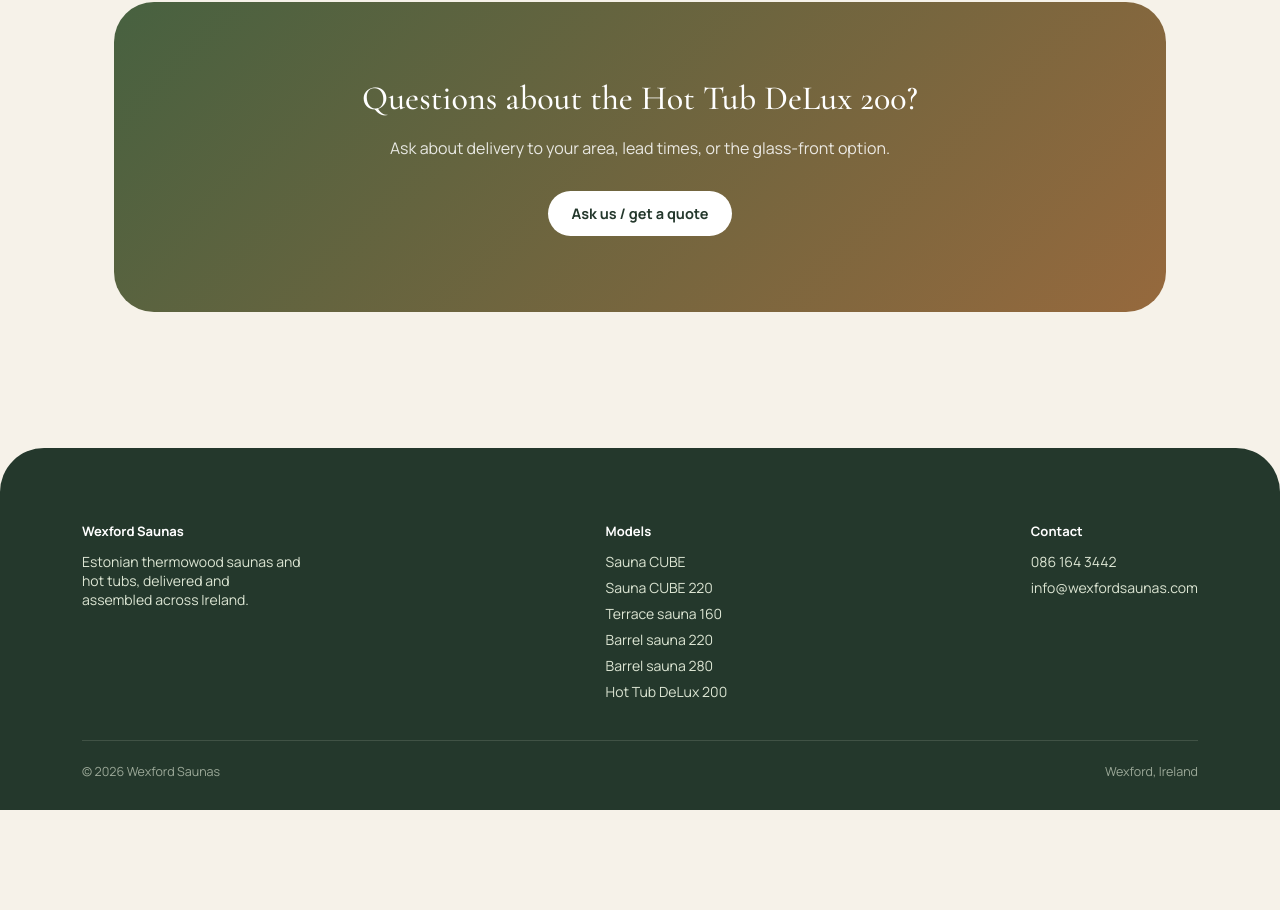
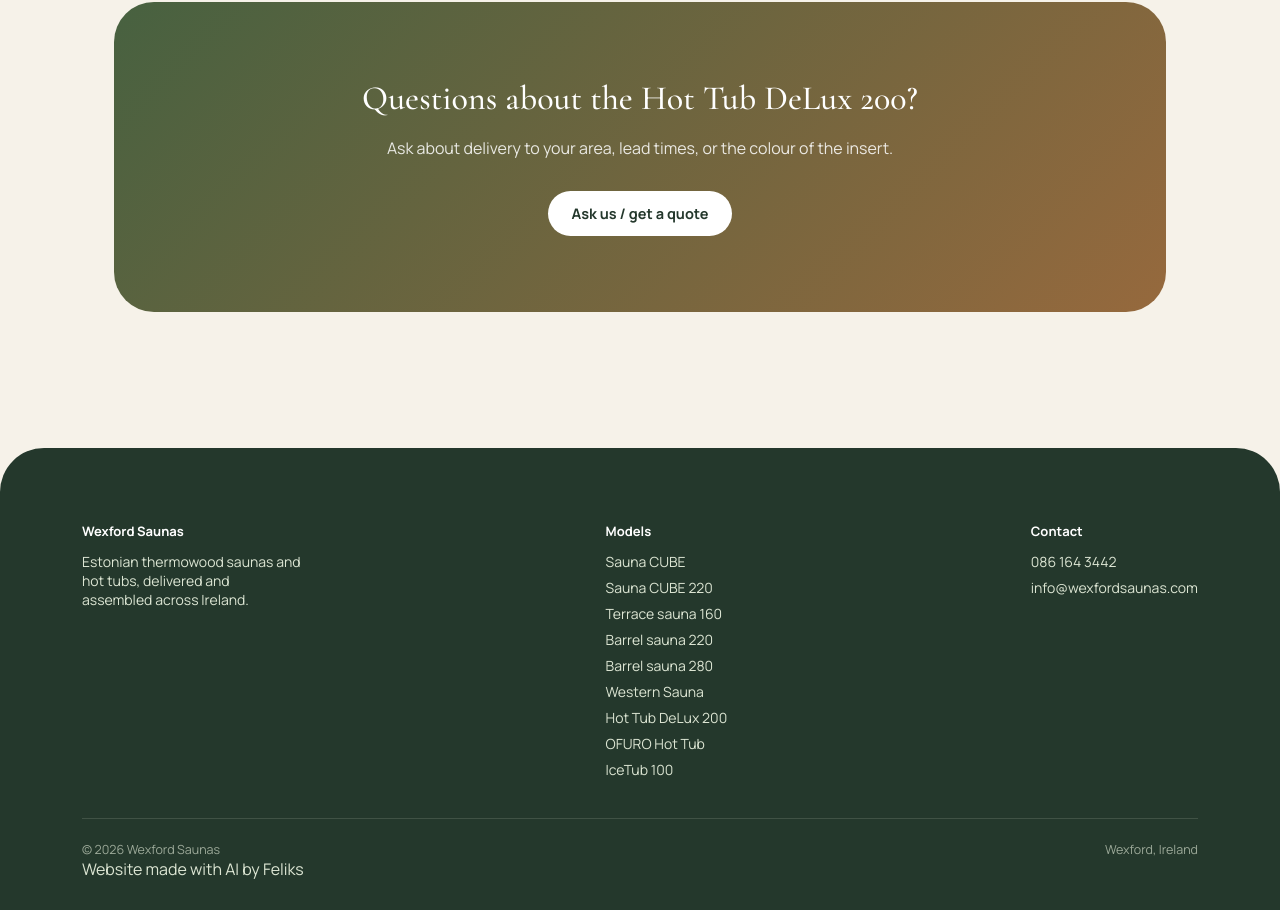
Before and after one commit to feliksst-16A/wexford, a plain HTML site: page hot-tub-200.html in a window 1280 px wide. Shown: the part 1050-1960 px from the top of the page. Before the commit the page ends 1860 px from the top, so only its background shows below. Drawn offline with nearby package versions, Linux system fonts and the light colour scheme.

Commit message:
Update hot-tub-200.html

```diff
--- a/hot-tub-200.html
+++ b/hot-tub-200.html
@@ -38,16 +38,21 @@
     <div class="nav-links">
       <a href="index.html">Home</a>
       <div class="nav-dropdown" id="nav-dropdown">
-        <button type="button" id="nav-dropdown-toggle" class="active">Saunas
+        <button type="button" id="nav-dropdown-toggle" class="active">Products
           <svg class="caret" viewBox="0 0 24 24" fill="none" stroke-linecap="round" stroke-linejoin="round"><path d="M6 9l6 6 6-6"/></svg>
         </button>
         <div class="nav-dropdown-panel" id="nav-dropdown-panel">
+          <div class="dd-group">Saunas</div>
           <a href="sauna-cube.html">Sauna CUBE <span class="dd-price">€4,500</span></a>
           <a href="sauna-cube-220.html">Sauna CUBE 220 <span class="dd-price">€6,100</span></a>
           <a href="terrace-160.html">Terrace sauna 160 <span class="dd-price">€4,100</span></a>
           <a href="barrel-220.html">Barrel sauna 220 <span class="dd-price">€5,500</span></a>
           <a href="barrel-280.html">Barrel sauna 280 <span class="dd-price">from €7,800</span></a>
+          <a href="western-sauna.html">Western Sauna <span class="dd-price">€7,000</span></a>
+          <div class="dd-group">Hot tubs &amp; ice baths</div>
           <a href="hot-tub-200.html" class="active">Hot Tub DeLux 200 <span class="dd-price">€5,200</span></a>
+          <a href="ofuro-hot-tub.html">OFURO Hot Tub <span class="dd-price">€3,850</span></a>
+          <a href="icetub-100.html">IceTub 100 <span class="dd-price">€1,650</span></a>
         </div>
       </div>
       <a href="contact.html">Contact</a>
@@ -58,7 +63,7 @@
 </nav>
 
   <div class="wrap">
-    <div class="crumb"><a href="index.html">Home</a>&nbsp;/&nbsp;Saunas&nbsp;/&nbsp;Hot Tub DeLux 200</div>
+    <div class="crumb"><a href="index.html">Home</a>&nbsp;/&nbsp;Hot tubs&nbsp;/&nbsp;Hot Tub DeLux 200</div>
 
     <div class="product-layout">
       <div data-reveal>
@@ -91,7 +96,7 @@
     <div class="wrap">
       <div class="cta-band" data-reveal>
         <h2>Questions about the Hot Tub DeLux 200?</h2>
-        <p>Ask about delivery to your area, lead times, or the glass-front option.</p>
+        <p>Ask about delivery to your area, lead times, or the colour of the insert.</p>
         <a class="btn btn-primary" href="contact.html">Ask us / get a quote</a>
       </div>
     </div>
@@ -111,8 +116,12 @@
           <div><a href="terrace-160.html" style="color:var(--sage);">Terrace sauna 160</a></div>
           <div><a href="barrel-220.html" style="color:var(--sage);">Barrel sauna 220</a></div>
           <div><a href="barrel-280.html" style="color:var(--sage);">Barrel sauna 280</a></div>
+          <div><a href="western-sauna.html" style="color:var(--sage);">Western Sauna</a></div>
           <div><a href="hot-tub-200.html" style="color:var(--sage);">Hot Tub DeLux 200</a></div>
+          <div><a href="ofuro-hot-tub.html" style="color:var(--sage);">OFURO Hot Tub</a></div>
+          <div><a href="icetub-100.html" style="color:var(--sage);">IceTub 100</a></div>
         </div>
+
         <div class="foot-col">
           <h4>Contact</h4>
           <div>086 164 3442</div>
@@ -123,6 +132,7 @@
         <div>© 2026 Wexford Saunas</div>
         <div>Wexford, Ireland</div>
       </div>
+      <div class="foot-credit"><a href="mailto:feliksst@gmail.com">Website made with AI by Feliks</a></div>
     </div>
   </footer>
 <script src="script.js" defer></script>
```
